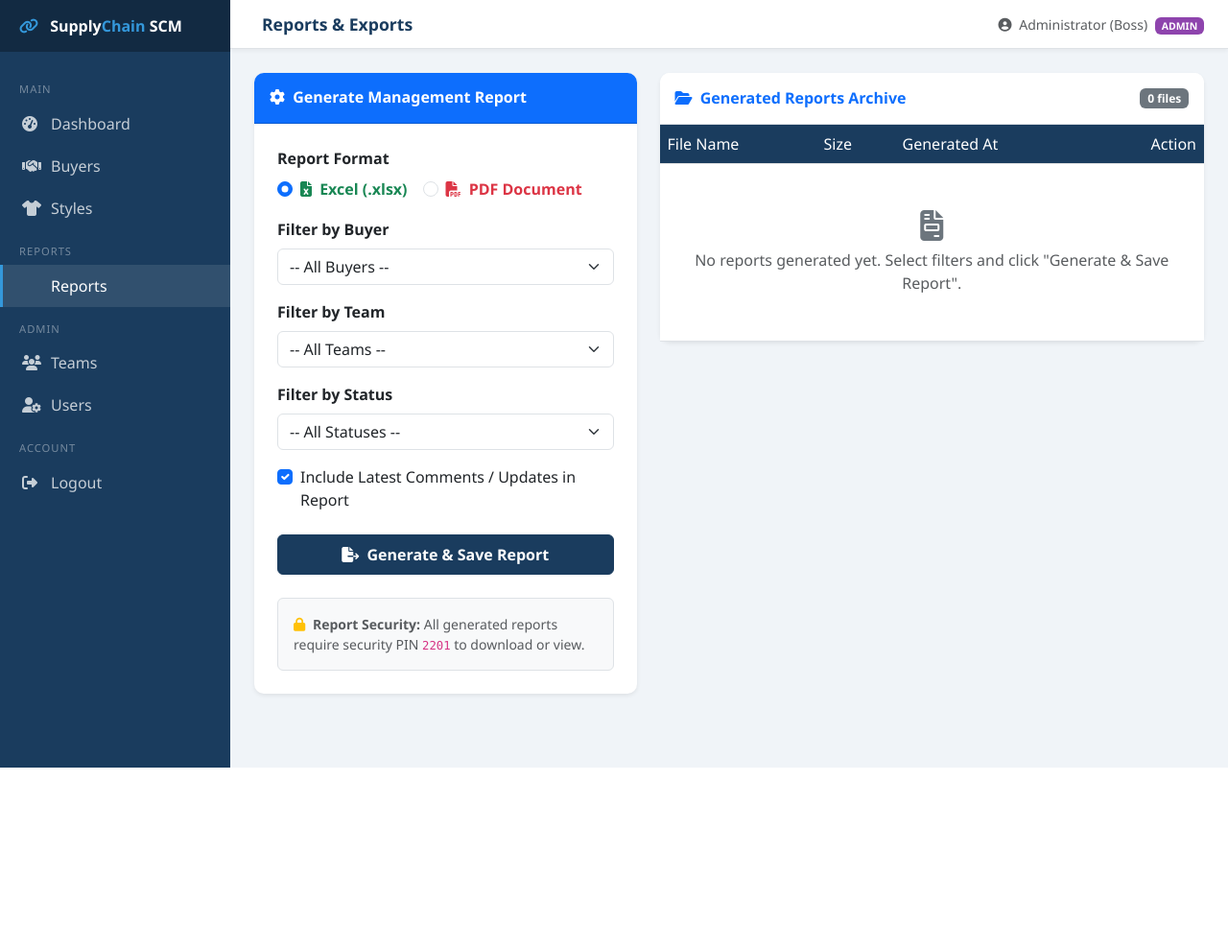
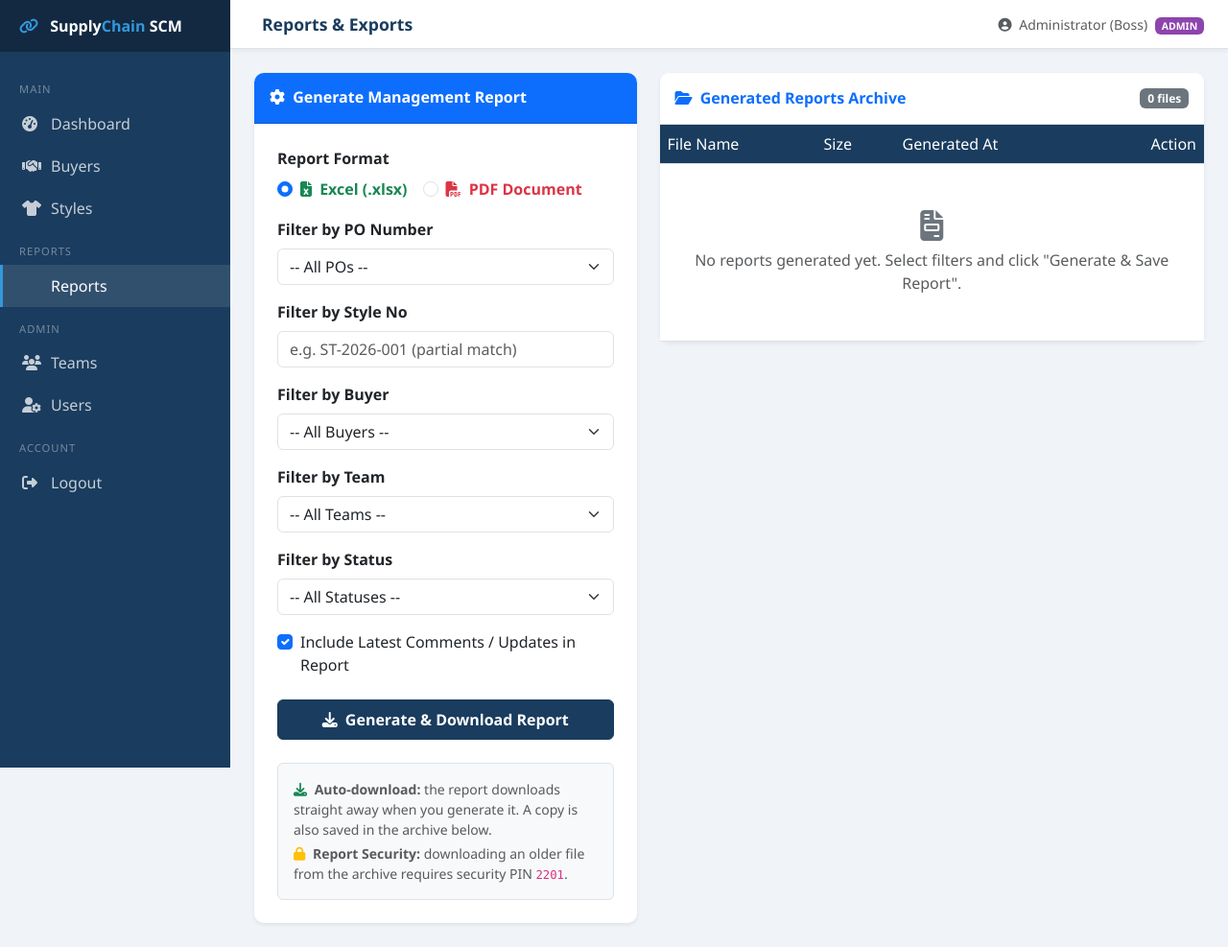
Before and after one commit to arafatovo77/SupplyChain-Software, a Flask app: page /reports in a window 1280 px wide. Shown: the whole page at 96% size. Before the commit the page ends 800 px from the top, so only its background shows below. Run offline with Flask 3, Linux system fonts and the light colour scheme; a user stored in the database is signed in.

Commit message:
Add files via upload

```diff
--- a/templates/reports.html
+++ b/templates/reports.html
@@ -27,6 +27,21 @@
                 </label>
               </div>
             </div>
+          </div>
+
+          <div class="mb-3">
+            <label class="form-label fw-bold">Filter by PO Number</label>
+            <select name="po" class="form-select">
+              <option value="">-- All POs --</option>
+              {% for po in po_list %}
+              <option value="{{ po }}">{{ po }}</option>
+              {% endfor %}
+            </select>
+          </div>
+
+          <div class="mb-3">
+            <label class="form-label fw-bold">Filter by Style No</label>
+            <input type="text" name="style_no" class="form-control" placeholder="e.g. ST-2026-001 (partial match)">
           </div>
 
           <div class="mb-3">
@@ -68,14 +83,18 @@
           </div>
 
           <button type="submit" class="btn btn-primary w-100 py-2 fw-semibold">
-            <i class="fas fa-file-export me-1"></i> Generate & Save Report
+            <i class="fas fa-download me-1"></i> Generate & Download Report
           </button>
         </form>
 
         <div class="mt-4 p-3 bg-light rounded border">
           <small class="text-muted d-block">
+            <i class="fas fa-download text-success me-1"></i> <strong>Auto-download:</strong>
+            the report downloads straight away when you generate it. A copy is also saved in the archive below.
+          </small>
+          <small class="text-muted d-block mt-1">
             <i class="fas fa-lock text-warning me-1"></i> <strong>Report Security:</strong>
-            All generated reports require security PIN <code>2201</code> to download or view.
+            downloading an older file from the archive requires security PIN <code>2201</code>.
           </small>
         </div>
       </div>
```
